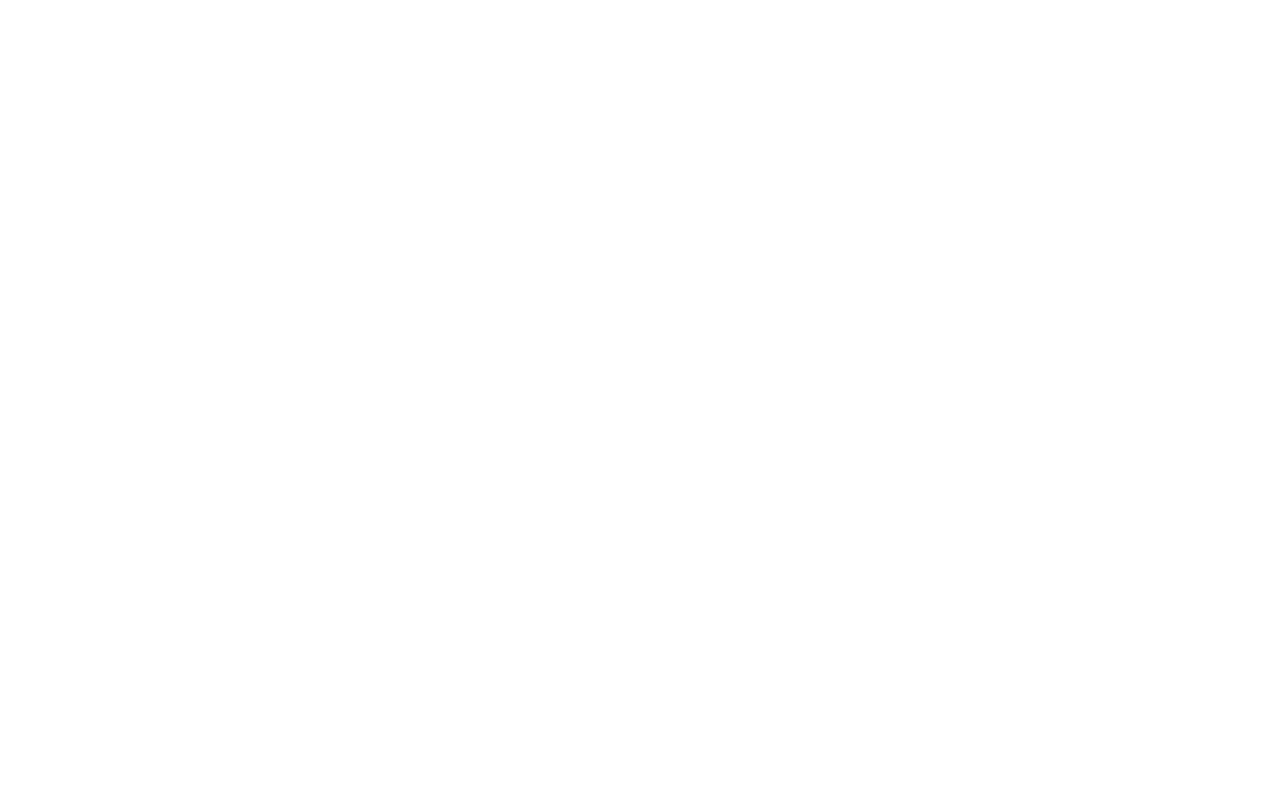
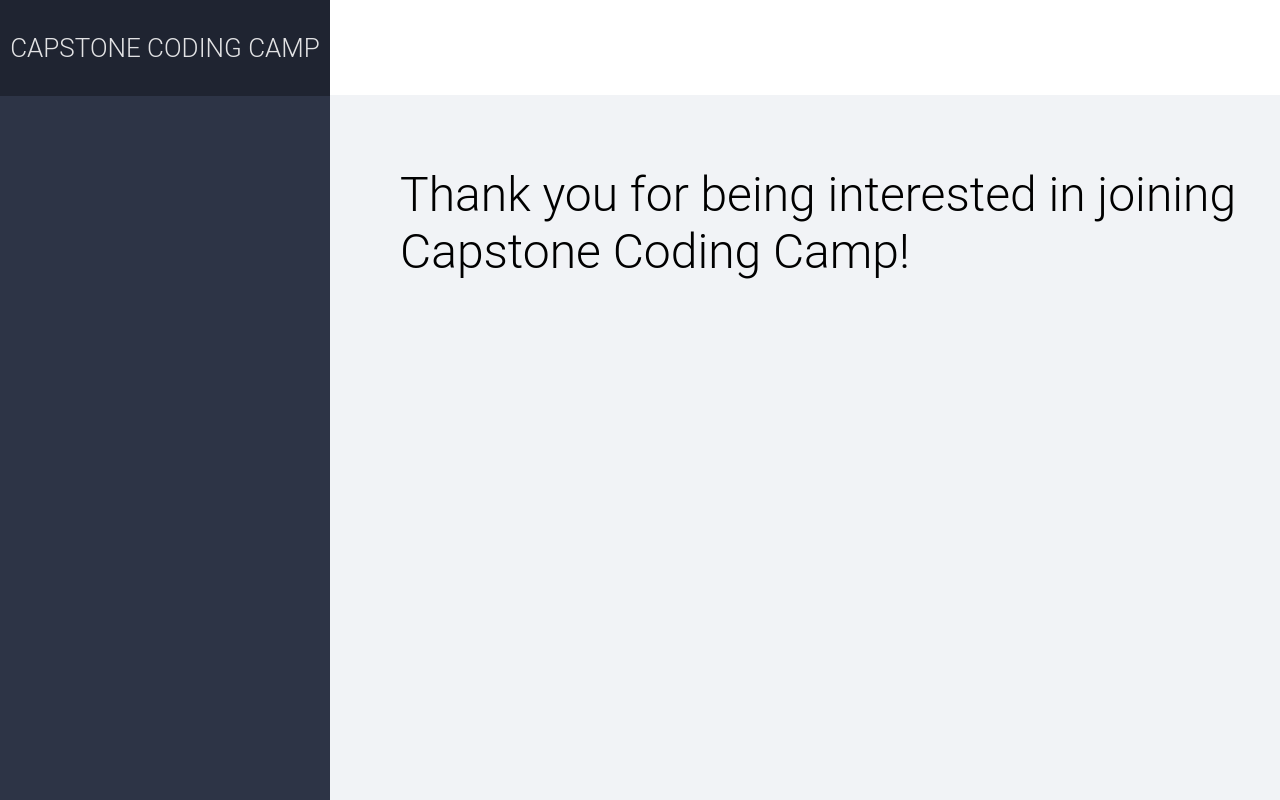
Before and after one commit to reevesglobal/capstone-coding-camp, a React (Create React App) app in the folder client/: page /welcome in a window 1280 px wide. Built offline with nearby package versions, Linux system fonts and the light colour scheme.

Commit message:
welcome screen inside web app

```diff
--- /dev/null
+++ b/client/src/components/private/LeftNavigation.jsx
@@ -0,0 +1,34 @@
+import React from 'react';
+import styled from 'styled-components';
+
+const FixedNav = styled.nav`
+  position: fixed;
+  width: 330px;
+  height: 100vh;
+  z-index: 2;
+  background-color: #2D3446;
+`;
+
+const Logo = styled.div`
+  display: flex;
+  justify-content: center;
+  align-items: center;
+  background-color: rgba(0, 0, 0, 0.3);
+  width: 100%;
+  height: 96px;
+  color: rgba(255, 255, 255, 0.87);
+  font-family: 'Roboto', serif;
+  font-size: 26px;
+  font-weight: 300;
+  text-transform: uppercase;
+`;
+
+const LeftNavigation = () => {
+  return (
+    <FixedNav>
+      <Logo>Capstone Coding Camp</Logo>
+    </FixedNav>
+  );
+}
+
+export default LeftNavigation;
--- /dev/null
+++ b/client/src/components/private/MainContent.jsx
@@ -0,0 +1,29 @@
+import React from 'react';
+import styled from 'styled-components';
+
+const Main = styled.div`
+  padding: 115px 20px 20px;
+  padding-left: ${props => props.leftPadding || "100px"};
+  min-height: calc(100vh - 95px - 40px - 1px); /* Viewport height -- UpperNav height
+                                                -- top & bottom padding in
+                                                MainContent -- border-top */
+  background-color: #F1F3F6;
+  border-top: 1px solid #E5E5E5;
+`;
+
+const Title = styled.h2`
+  font-family: 'Roboto', serif;
+  font-weight: 300;
+  font-size: 48px;
+  margin: 50px 0 0;
+`;
+
+const MainContent = (props) => {
+  return (
+    <Main leftPadding={props.leftPadding}>
+      <Title> Thank you for being interested in joining Capstone Coding Camp! </Title>
+    </Main>
+  );
+}
+
+export default MainContent;
--- /dev/null
+++ b/client/src/components/private/UpperNavigation.jsx
@@ -0,0 +1,20 @@
+import React from 'react';
+import styled from 'styled-components';
+
+const Nav = styled.div`
+  position: fixed;
+  height: 95px;
+  width: 100%;
+  z-index: 1;
+  background-color: #fff;
+`;
+
+const UpperNavigation = () => {
+  return (
+    <Nav>
+
+    </Nav>
+  );
+}
+
+export default UpperNavigation;
--- a/client/src/containers/Dummycontainer.jsx
+++ b/client/src/containers/Dummycontainer.jsx
@@ -1,4 +1,5 @@
 import React, { Component } from "react";
+import AcceptedScreen from "../privatePages/Welcome";
 import About from "../pages/About";
 import Contact from "../pages/Contact";
 import Home from "../pages/Home";
@@ -24,6 +25,7 @@
                 <Route path="/contact" render={() => <Contact />} />
                 <Route path="/login" render={() => <Login />} />
                 <Route path="/register" render={() => <Register />} />
+                <Route path="/welcome" render={() => <AcceptedScreen />} />
             </div>
         );
     }
--- a/client/src/pages/About.jsx
+++ b/client/src/pages/About.jsx
@@ -1,6 +1,6 @@
 import React, { Component } from 'react';
 
-export class About extends Component {
+class About extends Component {
   render () {
     return (
       <div>
--- a/client/src/pages/Contact.jsx
+++ b/client/src/pages/Contact.jsx
@@ -1,6 +1,6 @@
 import React, { Component } from 'react';
 
-export class Contact extends Component {
+class Contact extends Component {
   render () {
     return (
       <div>
--- a/client/src/pages/Home.jsx
+++ b/client/src/pages/Home.jsx
@@ -11,7 +11,7 @@
 import ReadyToJoin from "../components/ReadyToJoin";
 import Footer from "../components/Footer";
 
-export class Home extends Component {
+class Home extends Component {
   render () {
     return (
       <div>
--- a/client/src/pages/Login.jsx
+++ b/client/src/pages/Login.jsx
@@ -70,7 +70,7 @@
   }
 `;
 
-export class Login extends Component {
+class Login extends Component {
   render () {
     return (
       <LoginPage>
--- a/client/src/pages/Register.jsx
+++ b/client/src/pages/Register.jsx
@@ -70,7 +70,7 @@
   }
 `;
 
-export class Register extends Component {
+class Register extends Component {
   render () {
     return (
       <RegisterPage>
--- /dev/null
+++ b/client/src/privatePages/Welcome.jsx
@@ -0,0 +1,29 @@
+import React, { Component } from 'react';
+import styled from 'styled-components';
+import LeftNavigation from '../components/private/LeftNavigation';
+import MainContent from '../components/private/MainContent';
+import UpperNavigation from '../components/private/UpperNavigation';
+
+const Page = styled.div`
+`;
+
+class AcceptedScreen extends Component {
+  constructor() {
+    super();
+    this.state = {
+      isLeftNavExpanded: true
+    }
+  }
+  render () {
+    const { isLeftNavExpanded } = this.state;
+    return (
+      <Page>
+        <LeftNavigation />
+        <UpperNavigation />
+        {isLeftNavExpanded ? <MainContent leftPadding="400px" /> : <MainContent />}
+      </Page>
+    );
+  }
+}
+
+export default AcceptedScreen;
```
